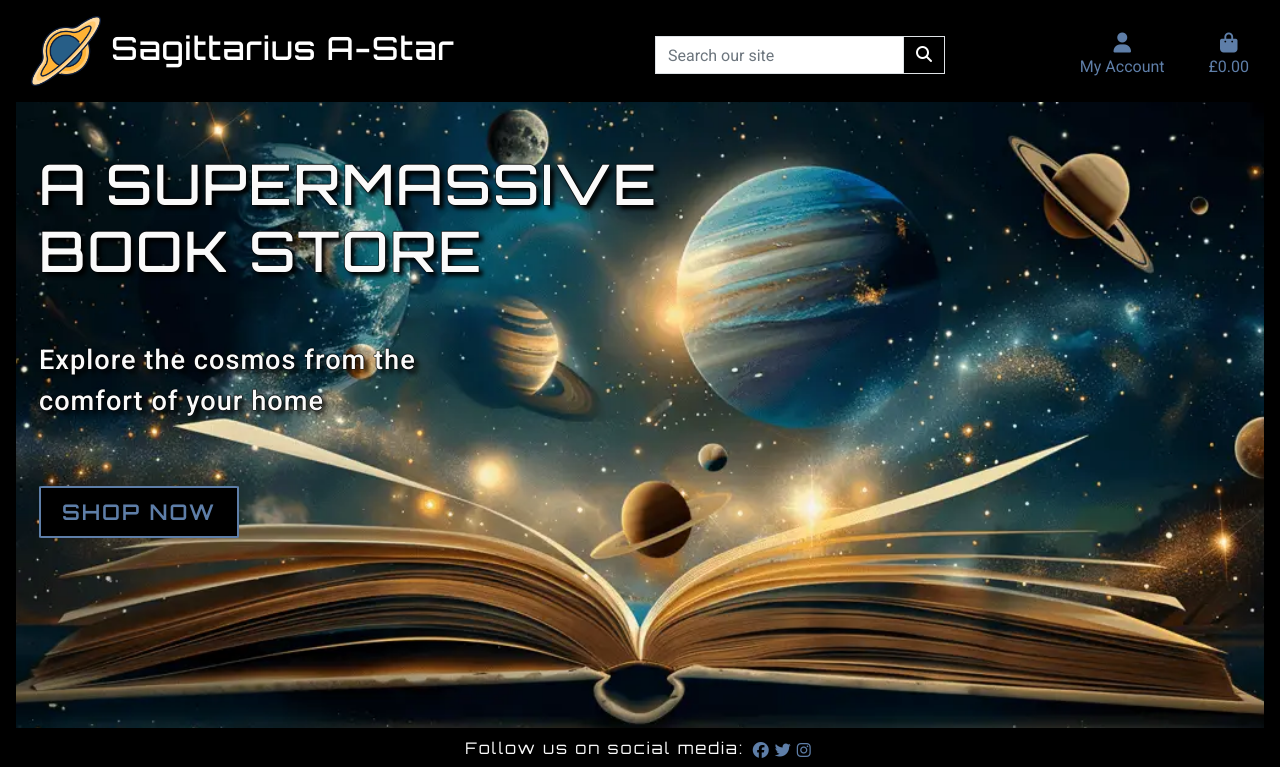
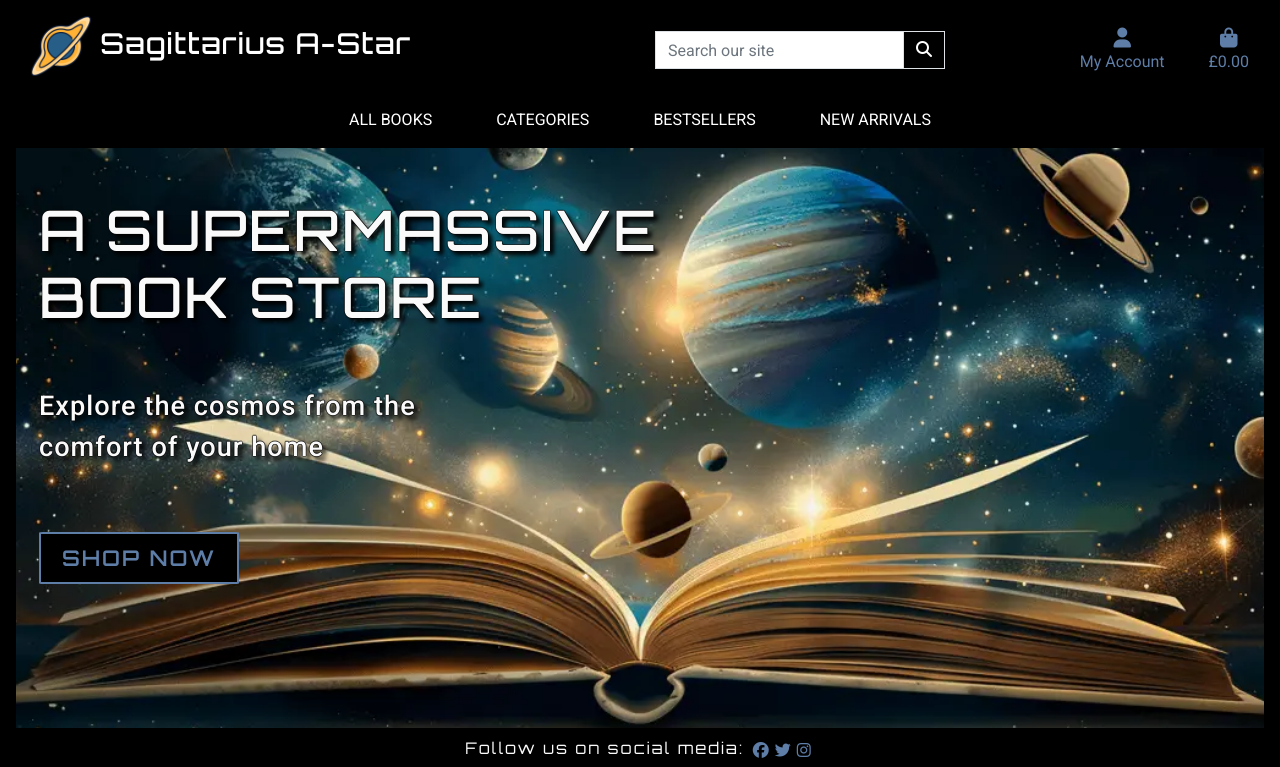
Before and after one commit to NataliaCzeladka/sagittarius-a-star, a Django app: page / in a window 1280 px wide. Shown: the top 767 px of the page. Run offline with Django 3.2, Linux system fonts and the light colour scheme; some libraries are stand-ins or nearby versions.

Commit message:
Add categories navbar

```diff
--- a/static/css/base.css
+++ b/static/css/base.css
@@ -48,11 +48,11 @@ main {
     font-family: 'Orbitron', sans-serif;
     font-weight: 500;
     letter-spacing: 1px;
-    font-size: 200%;
+    font-size: 180%;
 }
 
 .logo img {
-    height: 70px;
+    height: 60px;
 }
 
 .shop-now-button {
--- a/templates/base.html
+++ b/templates/base.html
@@ -108,6 +108,14 @@
               </ul>
           </div>
       </div>
+      <div class="row">
+        <nav class="navbar navbar-expand-lg navbar-light w-100">
+            <button class="navbar-toggler" type="button" data-toggle="collapse" data-target="#main-nav" aria-controls="main-nav" aria-expanded="false" aria-label="Toggle navigation">
+                <span class="navbar-toggler-icon"></span>
+            </button>
+            {% include 'includes/navbar-categories.html' %}
+        </nav>
+    </div>
   </header>
 
   <main class="mx-3">
--- /dev/null
+++ b/templates/includes/navbar-categories.html
@@ -0,0 +1,45 @@
+<div class="collapse navbar-collapse" id="main-nav">
+    <ul class="navbar-nav w-auto mx-auto">
+        <li class="nav-item dropdown">
+            <a class="nav-link text-white text-uppercase mr-5" href="#" id="all-books-link" data-toggle="dropdown" aria-labelledby="all-books-link" aria-haspopup="true" aria-expanded="false">
+                All Books
+            </a>
+            <div class="dropdown-menu border-0">
+                <a href="" class="dropdown-item">By Price</a>
+                <a href="" class="dropdown-item ">By Rating</a>
+                <a href="" class="dropdown-item ">By Book Format</a>
+                <a href="" class="dropdown-item">All Books</a>
+            </div>
+        </li>
+
+        <li class="nav-item dropdown">
+            <a class="nav-link text-white text-uppercase mr-5" href="#" id="categories-link" data-toggle="dropdown" aria-labelledby="categories-link" aria-haspopup="true" aria-expanded="false">
+                Categories
+            </a>
+            <div class="dropdown-menu border-0">
+                <a href="" class="dropdown-item">Stars & Interstellar Matter</a>
+                <a href="" class="dropdown-item">Telescopes & Equipment</a>
+                <a href="" class="dropdown-item">Theoretical Astronomy</a>
+                <a href="" class="dropdown-item">Popular Astronomy</a>
+                <a href="" class="dropdown-item">Astronomy for Children</a>
+                <a href="" class="dropdown-item">Space Exploration</a>
+                <a href="" class="dropdown-item">Star Gazing</a>
+                <a href="" class="dropdown-item">Astrophysics</a>
+                <a href="" class="dropdown-item">Astrophotography</a>
+                <a href="" class="dropdown-item">Charts</a>
+            </div>
+        </li>
+
+        <li class="nav-item">
+            <a class="nav-link text-white text-uppercase mr-5" href="#" id="bestsellers-link" aria-labelledby="bestsellers-link" aria-expanded="false">
+                Bestsellers
+            </a>
+        </li>
+
+        <li class="nav-item">
+            <a class="nav-link text-white text-uppercase" href="#" id="new-arrivals-link" aria-labelledby="new-arrivals-link" aria-expanded="false">
+                New Arrivals
+            </a>
+        </li>
+    </ul>
+</div>
```
